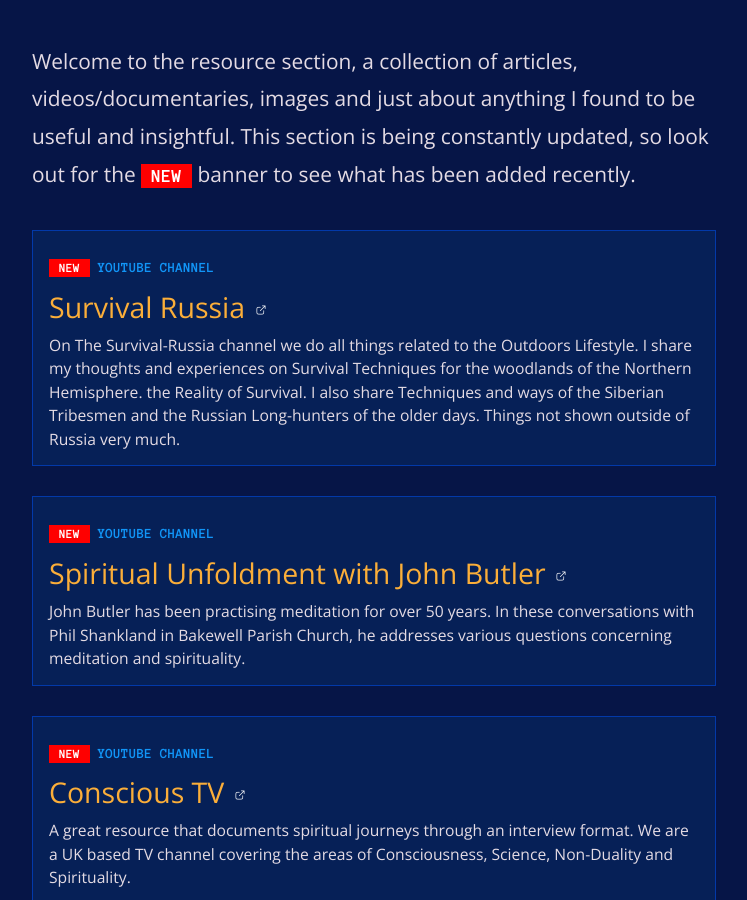
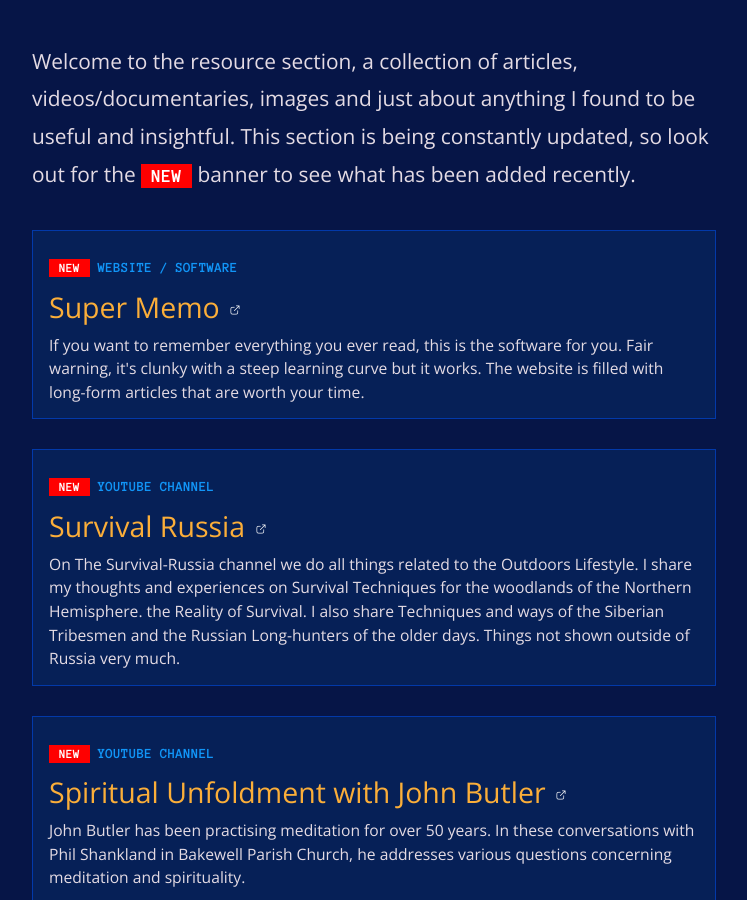
Before and after one commit to HenrikSimen/doing-non-doing, a Jekyll site: the page built from resources.html, in a window 1280 px wide and 900 px high, scrolled down 303 px. Shown: the whole window, without its empty margins (266-1013 px from the left). Built offline with Jekyll 4.4.1, drawn with Linux system fonts in a browser that asks for light colours.

Commit message:
Update resources.yml

```diff
--- a/_data/resources.yml
+++ b/_data/resources.yml
@@ -74,3 +74,10 @@
   description: "On The Survival-Russia channel we do all things related to the Outdoors Lifestyle. I share my thoughts and experiences on Survival Techniques for the woodlands of the Northern Hemisphere. the Reality of Survival. I also share Techniques and ways of the Siberian Tribesmen and the Russian Long-hunters of the older days. Things not shown outside of Russia very much."
   new: "yes"
   date: 2018-12-12
+
+- title: Super Memo
+  category: Website / Software
+  content:  http://super-memory.com/index.htm
+  description: "If you want to remember everything you ever read, this is the software for you. Fair warning, it's clunky with a steep learning curve but it works. The website is filled with long-form articles that are worth your time."
+  new: "yes"
+  date: 2018-12-12
```
